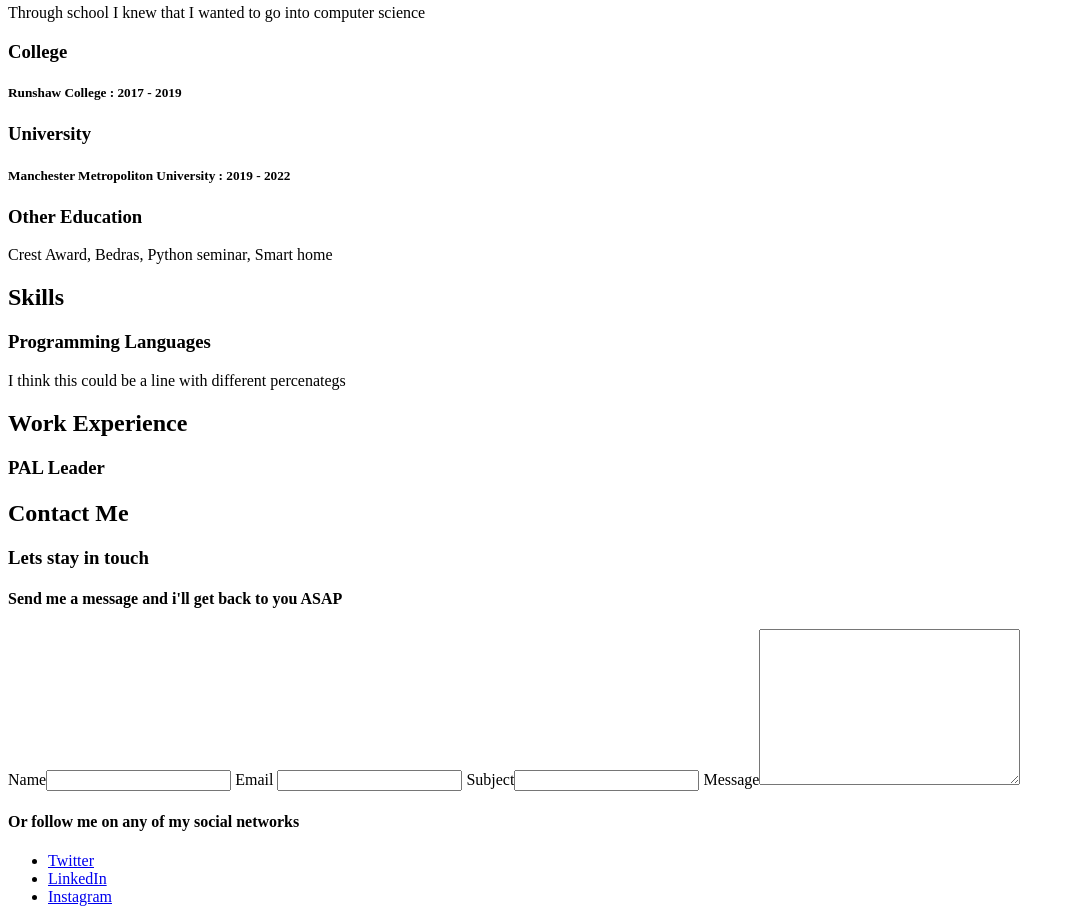
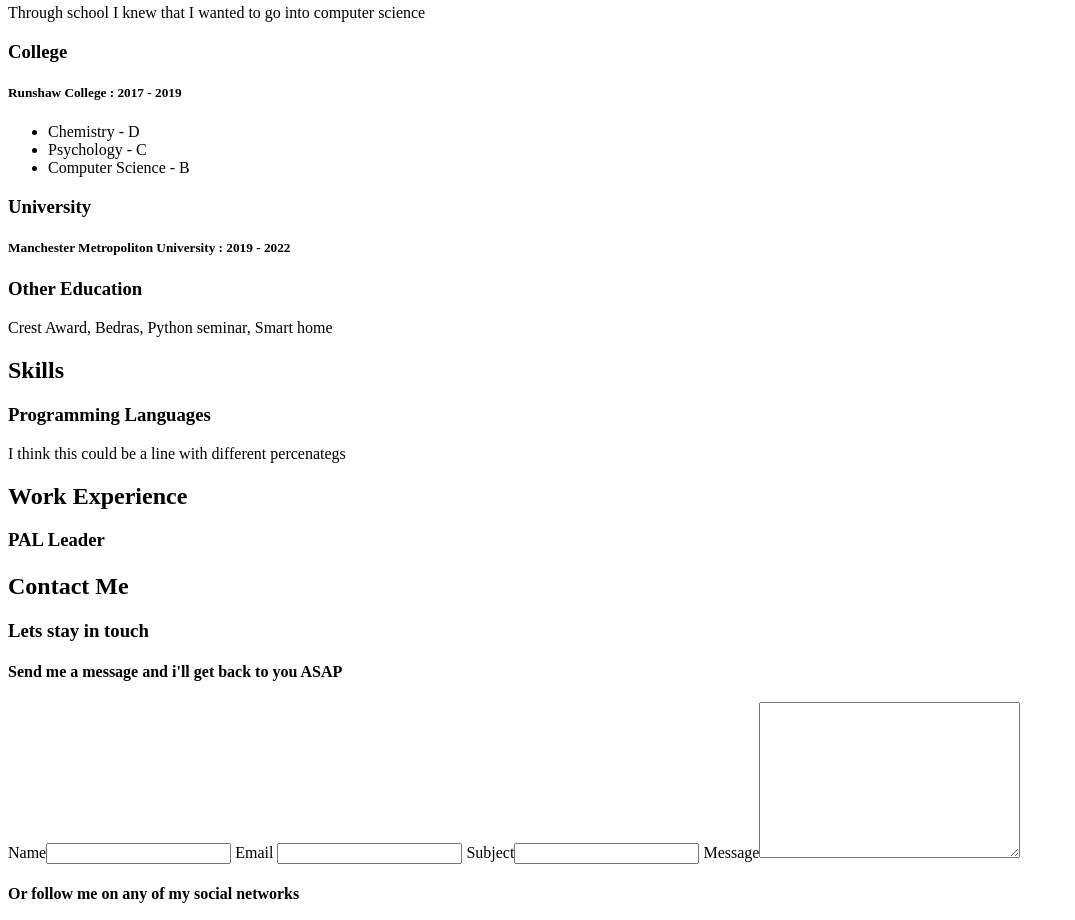
Before and after one commit to chroadhouse/ResumeWebsite, a plain HTML site: page index.html in a window 1280 px wide. Shown: the part 1360-2280 px from the top of the page, without its empty margins (0-1075 px from the left). Drawn offline with Linux system fonts and the light colour scheme.

Commit message:
Added A-levels
A-levels have been added to the list

```diff
--- a/index.html
+++ b/index.html
@@ -60,6 +60,11 @@
         <p>Through school I knew that I wanted to go into computer science </p>
         <h3>College</h3>
         <h5>Runshaw College : 2017 - 2019</h5>
+        <ul>
+            <li>Chemistry - D</li>
+            <li>Psychology - C</li>
+            <li>Computer Science - B</li>
+        </ul>
         <h3>University</h3>
         <h5>Manchester Metropoliton University : 2019 - 2022</h5>
         <h3>Other Education</h3>
```
